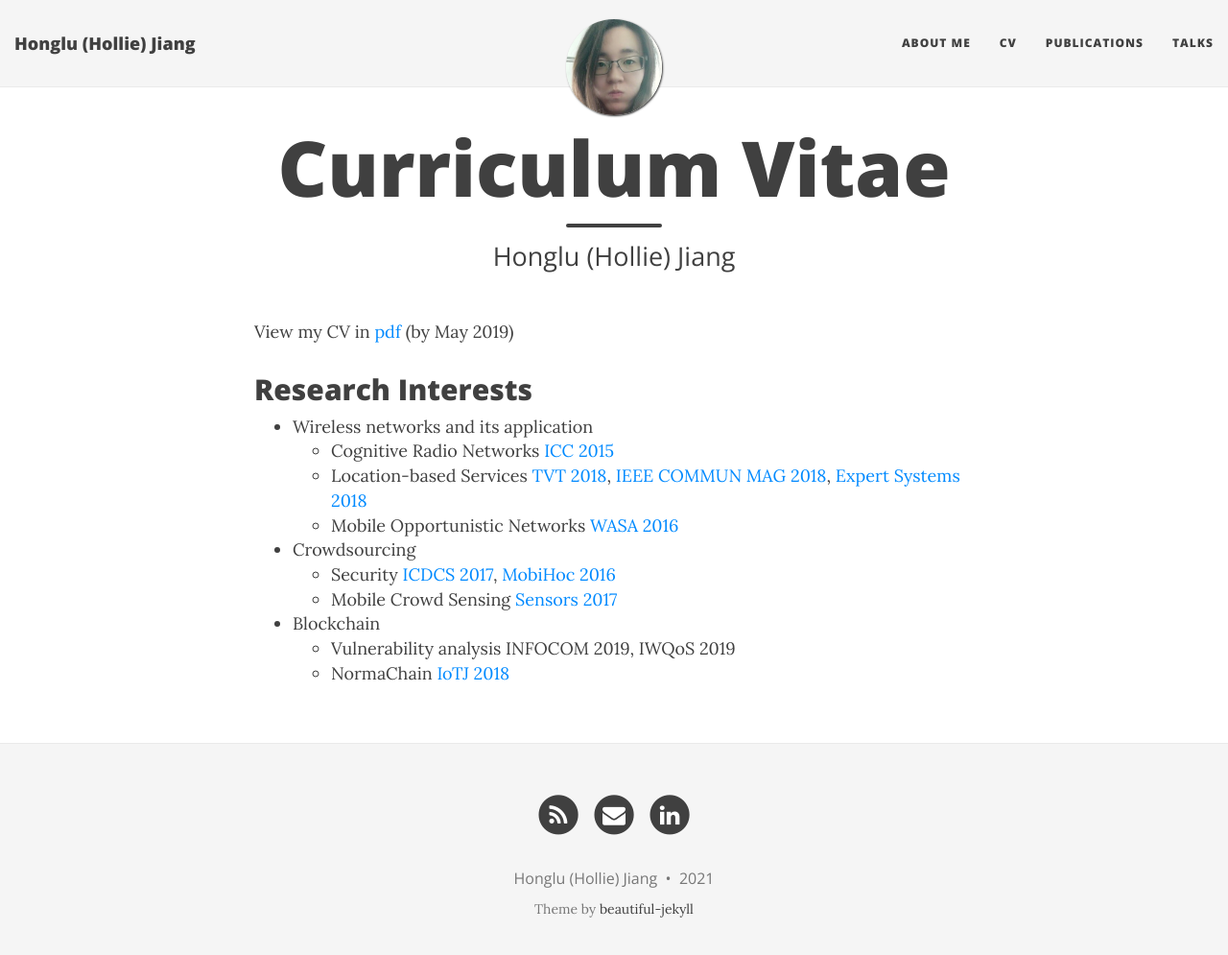
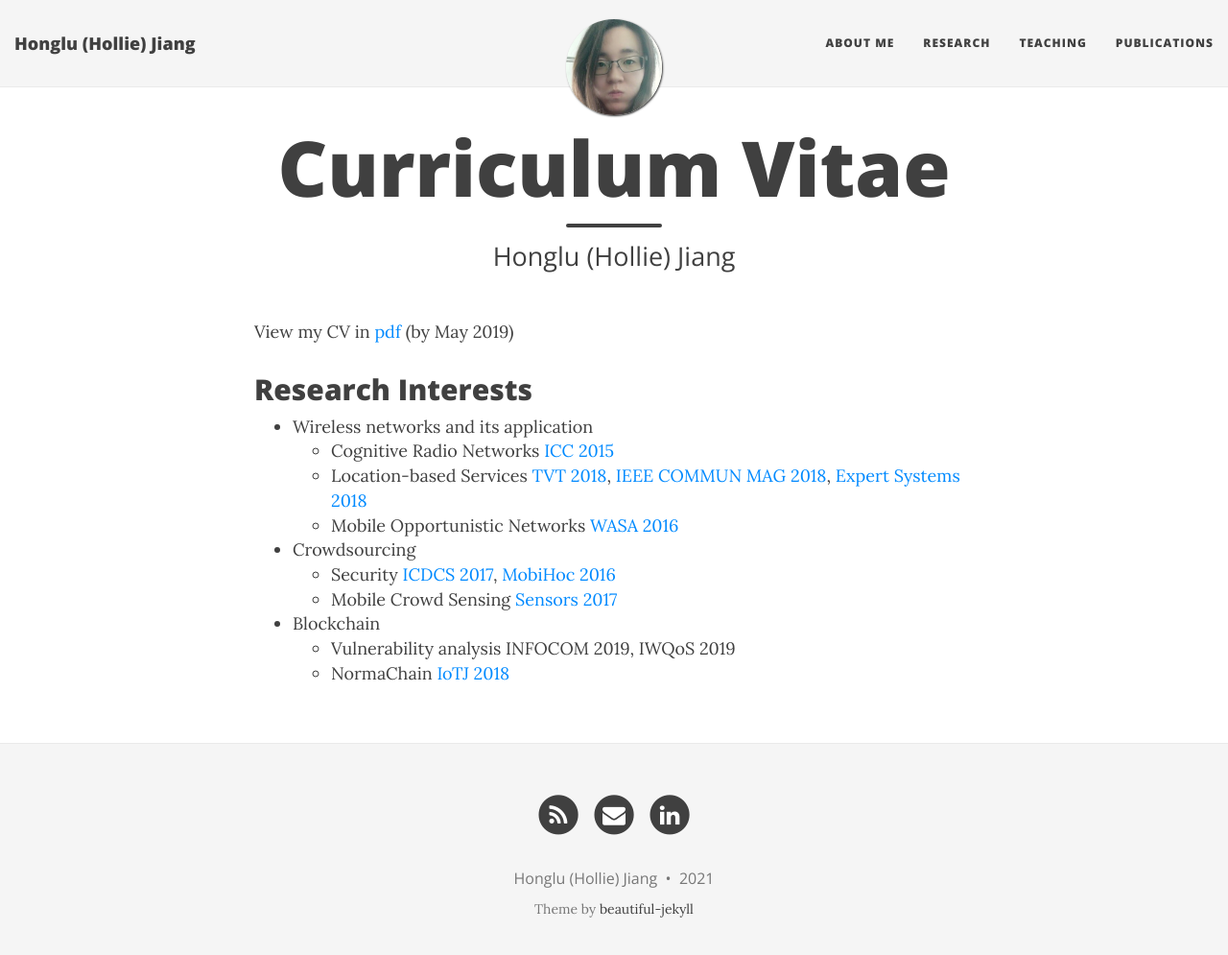
Before and after one commit to hljiang0720/hljiang.github.io, a Jekyll site: the page built from research.md, in a window 1280 px wide and 1008 px high. Shown: the top 995 px of the window at 96% size. Built offline with Jekyll 4.4.1, drawn with Linux system fonts in a browser that asks for light colours; nearby versions of some CDN libraries.

Commit message:
commit md;

```diff
--- a/_config.yml
+++ b/_config.yml
@@ -24,9 +24,9 @@ description: The George Washington University
 # List of links in the navigation bar
 navbar-links:
   About Me: "aboutme"
-  CV: "CV"
+  Research: "research"
+  Teaching: "teaching"
   Publications: "publications"
-  Talks: "talks"
 
 # Image to show in the navigation bar - image must be a square (width = height)
 # Remove this parameter if you don't want an image in the navbar
```
Also changed, not shown: research.md (renamed from CV.md).
